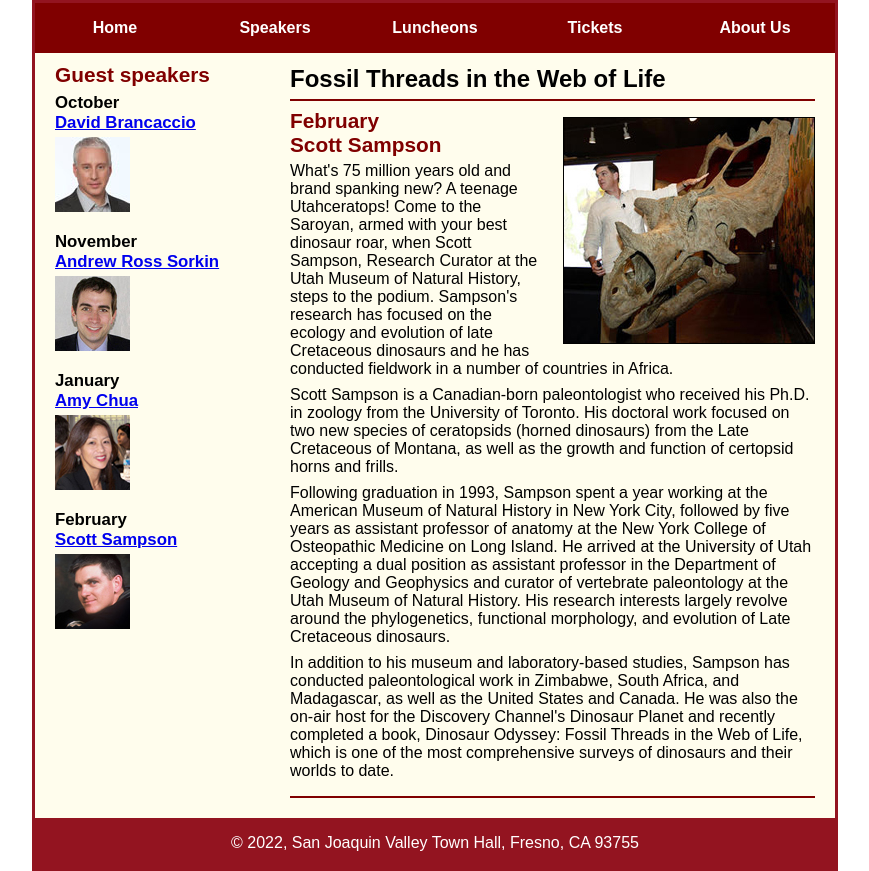
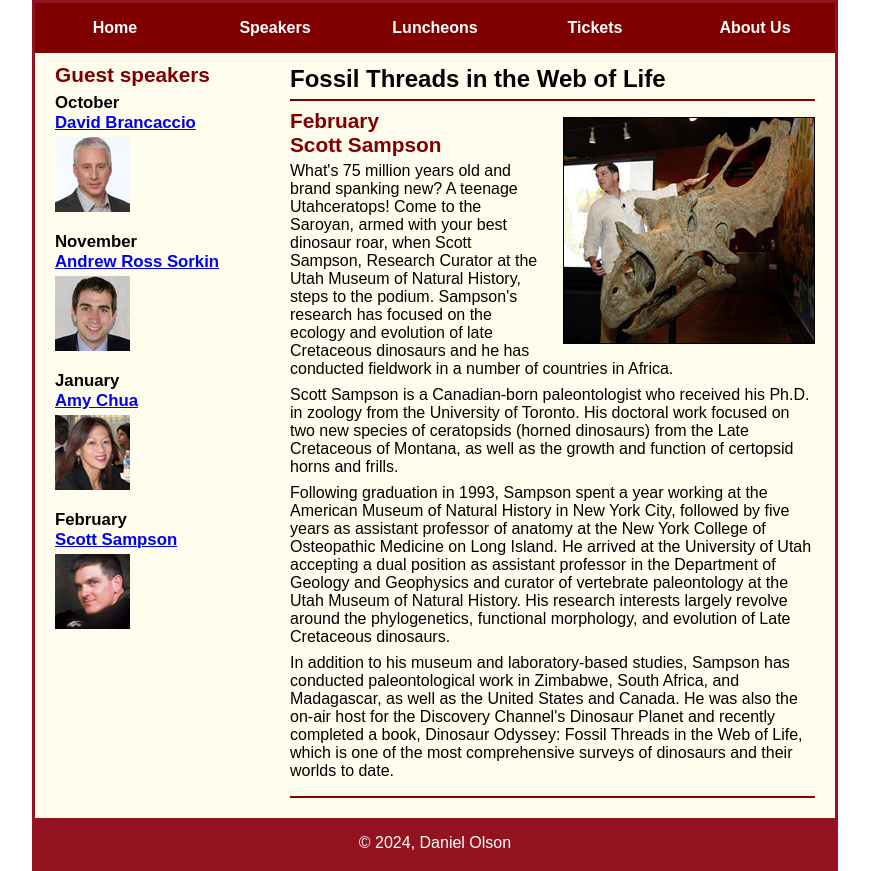
Before and after one commit to mrjigglys/A09, a plain HTML site: page speakers/c6_sampson.html in a window 1280 px wide. Shown: the part 120-991 px from the top of the page, without its empty margins (205-1074 px from the left). Drawn offline with Linux system fonts and the light colour scheme.

Commit message:
Updated copyright

```diff
--- a/speakers/c6_sampson.html
+++ b/speakers/c6_sampson.html
@@ -72,7 +72,7 @@
 		</aside>
 	</main>
 	<footer>
-		<p>&copy; 2022, San Joaquin Valley Town Hall, Fresno, CA 93755</p>
+		<p>&copy; 2024, Daniel Olson</p>
 	</footer>
 </body>
 </html>
```
